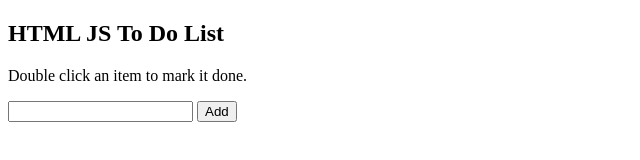
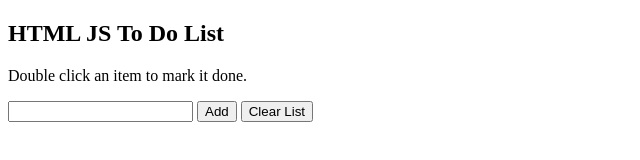
Before and after one commit to dtchin2/basic_todo_list, a plain HTML site: page index.html in a window 1280 px wide. Shown: the whole page, without its empty margins (0-640 px from the left). Drawn offline with Linux system fonts and the light colour scheme.

Commit message:
Added Function to clear the todo list

```diff
--- a/index.html
+++ b/index.html
@@ -12,6 +12,7 @@
     <p>Double click an item to mark it done.</p>
     <input id='input-item' type="text">
     <button onclick="addItemToList()">Add</button>
+    <button onclick="clearList()">Clear List</button>
     <ol id="items-list">
     </ol>
     <script src="script.js"></script>
--- a/script.js
+++ b/script.js
@@ -18,9 +18,13 @@ function addItemToList(){
     }
 }
 
-
-function markItemComplete(){
-    alert("Strike Through");
+function clearList(){
+    if(items_list.innerHTML === ''){
+        alert("The list is empty. Cannot be cleared")
+    }else {
+        items_list.innerHTML = '';
+        input_item.value = '';
+    }
 }
 
 function istextFieldBlank(){
```
